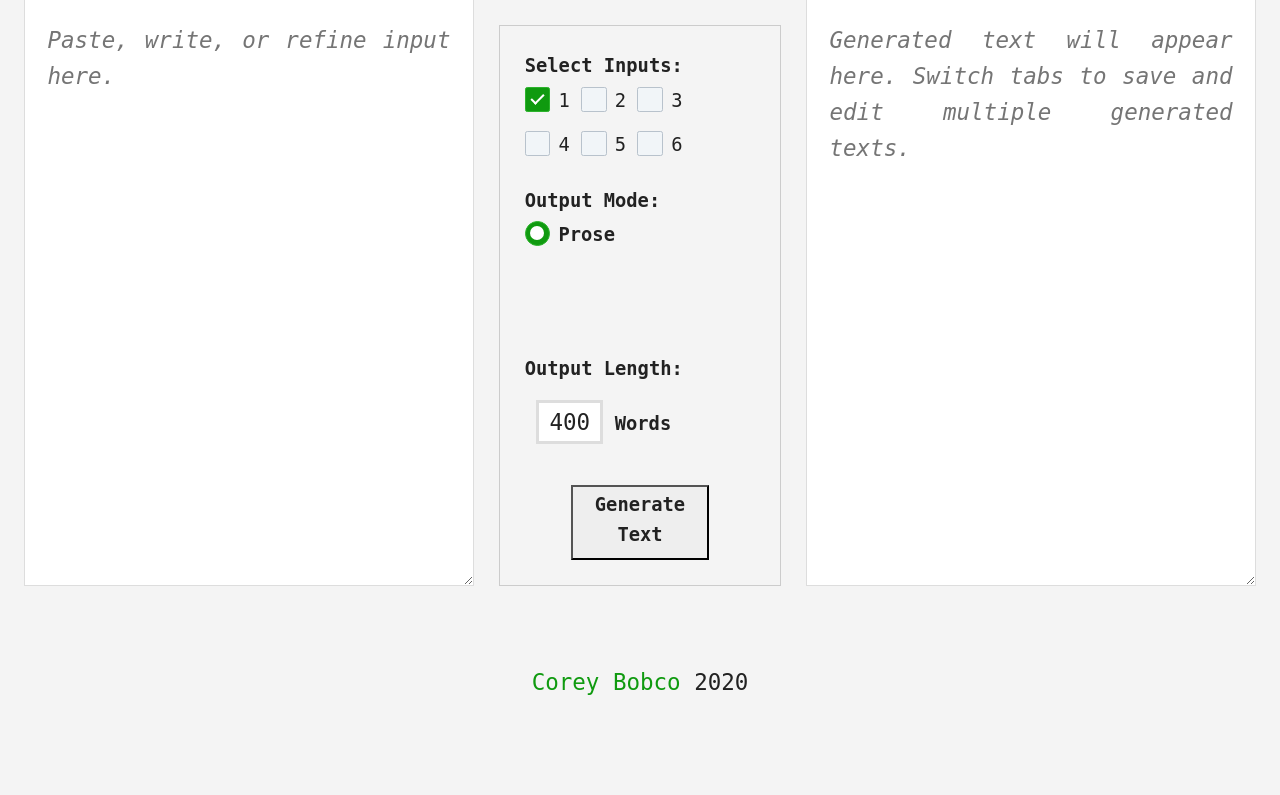
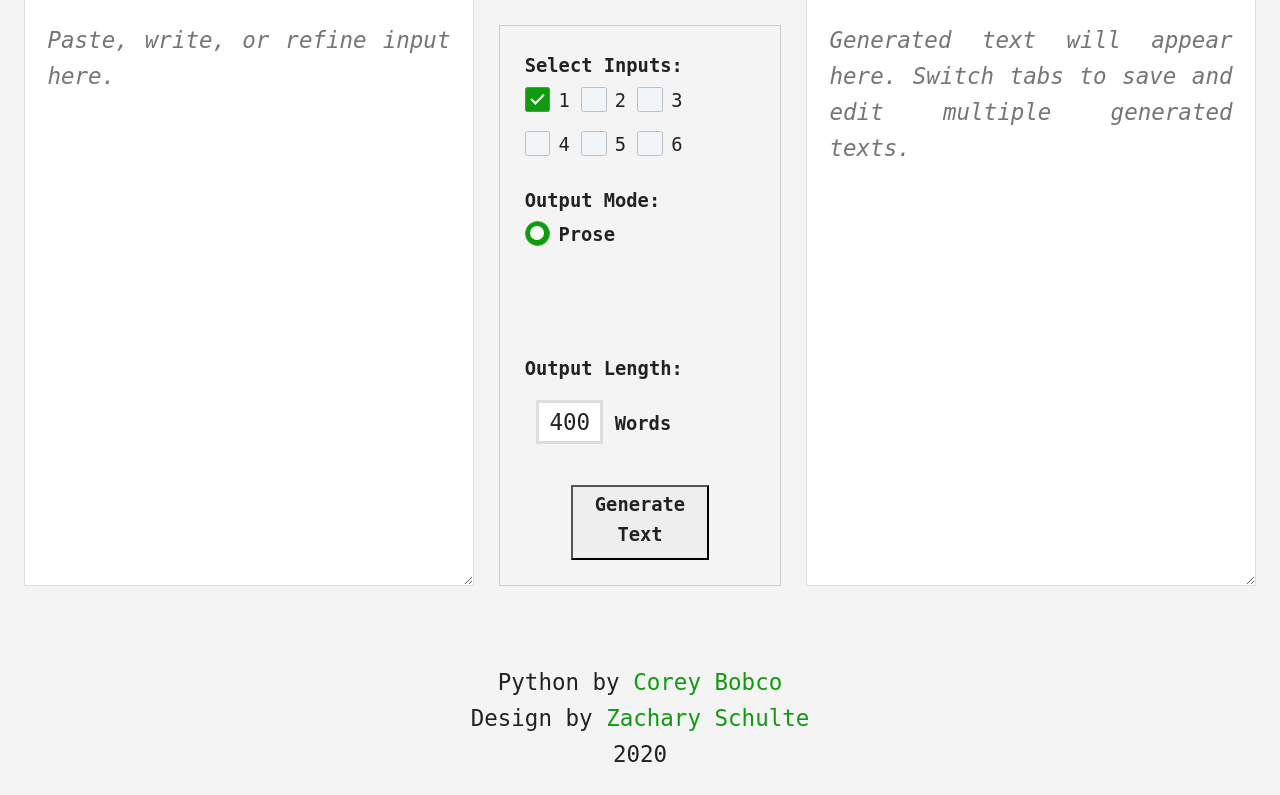
Before and after one commit to coreybobco/markovmutagen, a Flask app: page / in a window 1280 px wide. Shown: the part 482-1277 px from the top of the page. Before the commit the page ends 1177 px from the top, so only its background shows below. Run offline with Flask 2, Linux system fonts and the light colour scheme; some libraries are stand-ins or nearby versions; some web fonts are replaced.

Commit message:
Added footer credit

```diff
--- a/static/index.css
+++ b/static/index.css
@@ -271,7 +271,7 @@
 #footer-text{
   align-self: center;
   text-align: center;
-  width: 50vw;
+  width: 55vw;
   padding: 1em 0 0 0;
 }
 
--- a/templates/index.html
+++ b/templates/index.html
@@ -186,7 +186,9 @@
     </section>
     <section id="footer">
       <section id="footer-text">
-        <a href="https://github.com/coreybobco/textvomit-markov-texteditor">Corey Bobco</a> 2020
+        Python by <a href="https://github.com/coreybobco/">Corey Bobco</a> <br>
+        Design by <a href="https://zacharyschulte.com/">Zachary Schulte</a> <br>
+        2020
       </section>
     </section>
   </main>
```
